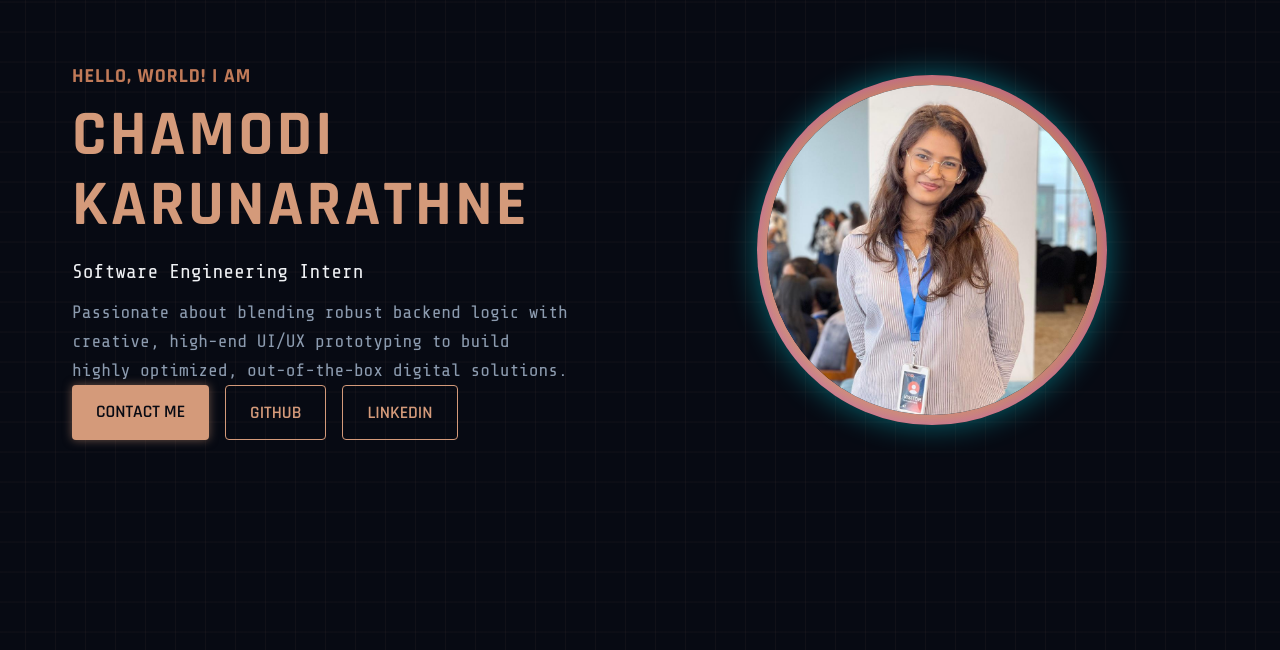
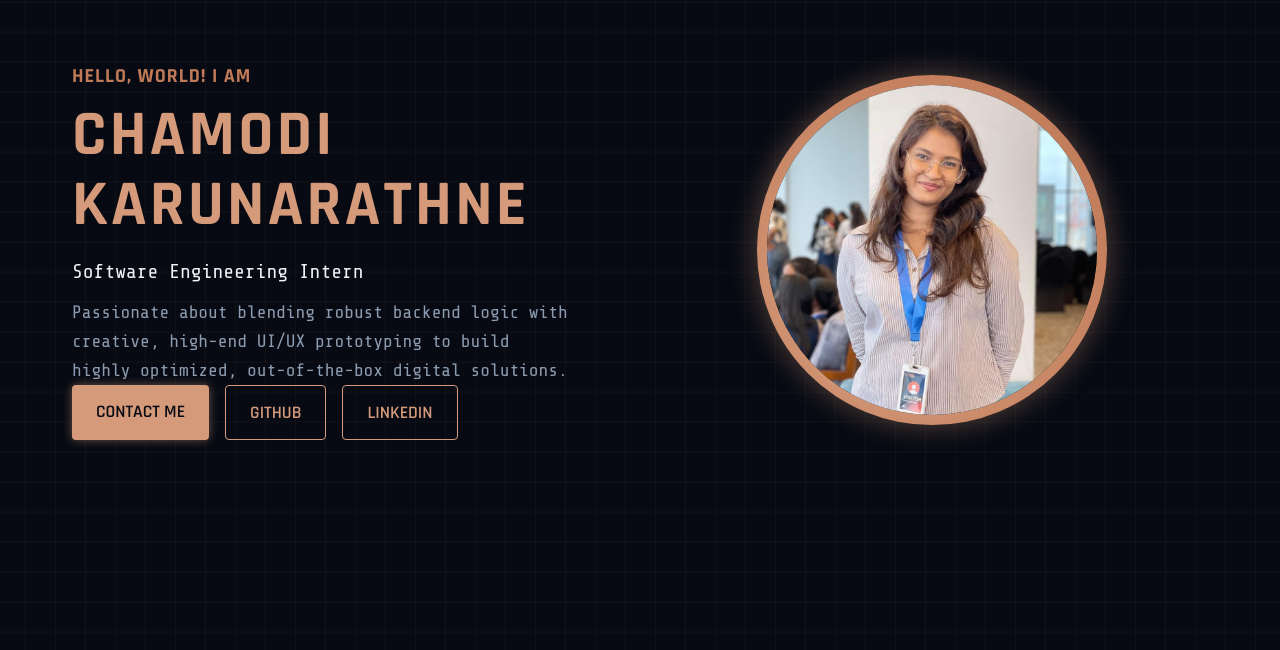
Before and after one commit to Chamodi-Karunarathne/chamodi-personal-portfolio, a Next.js app: page / in a window 1280 px wide. Shown: the part 150-800 px from the top of the page. Built offline with nearby package versions, Linux system fonts and the light colour scheme.

Commit message:
feat: create HeroSection component for portfolio landing page

```diff
--- a/app/components/HeroSection.tsx
+++ b/app/components/HeroSection.tsx
@@ -30,7 +30,7 @@ export default function HeroSection() {
             borderRadius: '50%',
             padding: '10px',
             background: 'linear-gradient(45deg, var(--neon-cyan), var(--neon-purple))',
-            boxShadow: '0 0 30px rgba(0, 243, 255, 0.4), inset 0 0 20px rgba(176, 38, 255, 0.4)'
+            boxShadow: '0 0 30px rgba(212, 154, 122, 0.4), inset 0 0 20px rgba(193, 122, 88, 0.4)'
           }}>
             <div style={{
               width: '100%',
--- a/app/page.tsx
+++ b/app/page.tsx
@@ -15,7 +15,7 @@ export default function Home() {
 
       <footer className="container" style={{ padding: '2rem 0', textAlign: 'center', borderTop: '1px solid var(--glass-border)', marginTop: '4rem' }}>
         <p className="text-sm" style={{ color: 'var(--text-secondary)' }}>
-          © {new Date().getFullYear()} Chamodi Karunarathne. Designed & Built with ❤️ and ☕.
+          © {new Date().getFullYear()} Chamodi Karunarathne. Designed & Built with love and coffee.
         </p>
       </footer>
     </main>
```
